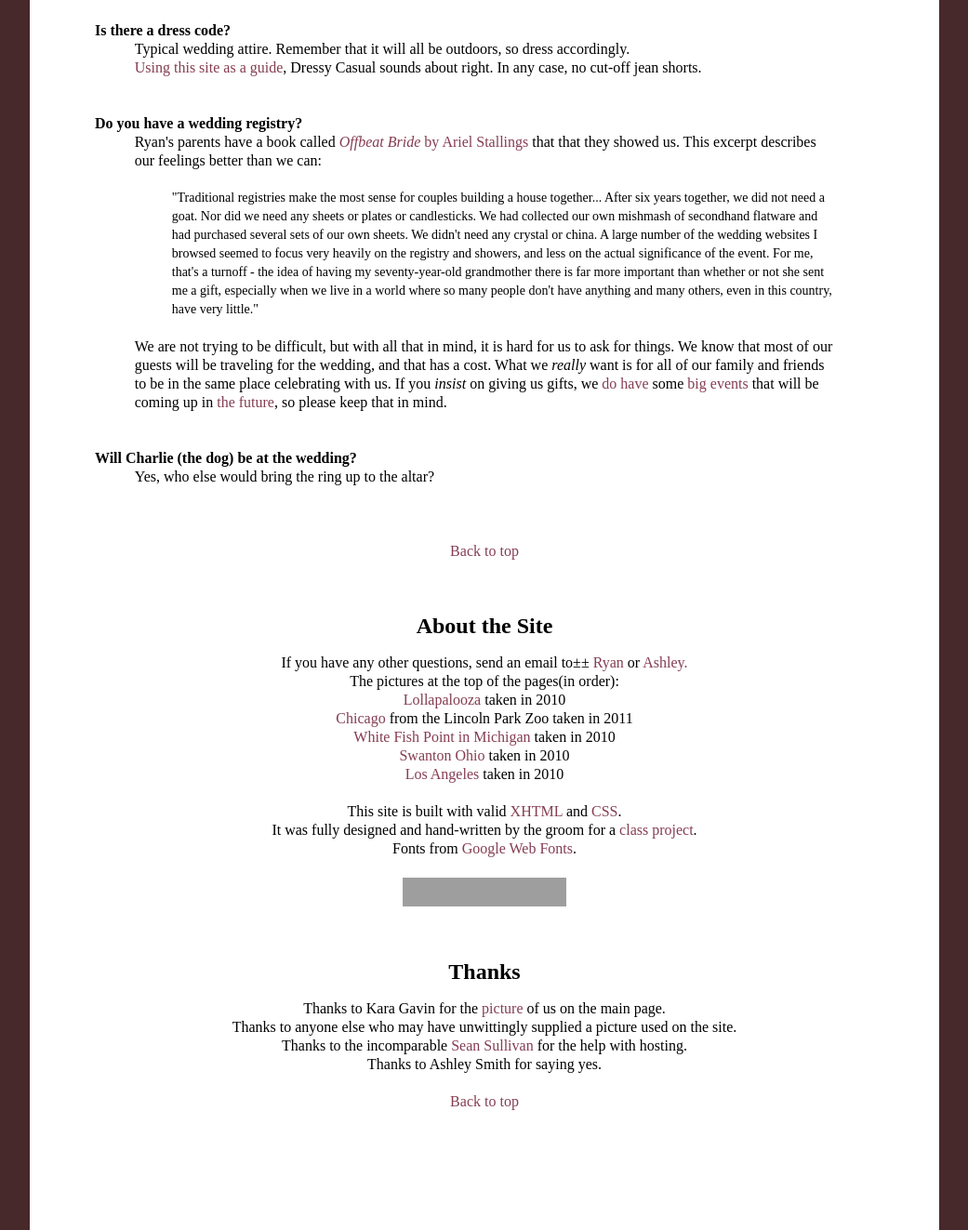
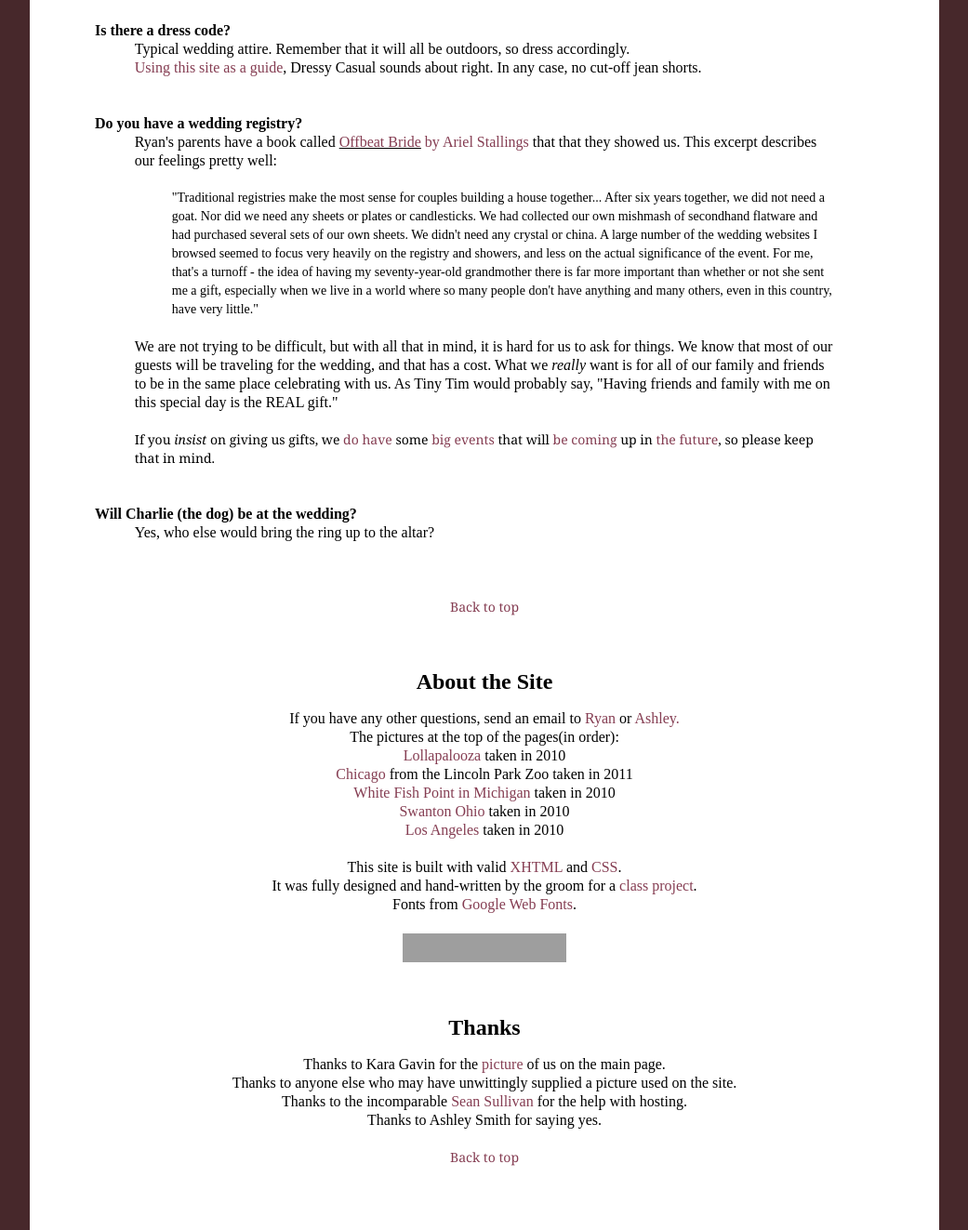
Before and after one commit to rperzynski/wedding, a plain HTML site: page extra.htm in a window 1280 px wide. Shown: the part 657-1980 px from the top of the page at 93% size, without its empty margins (119-1160 px from the left). Drawn offline with nearby package versions, Linux system fonts and the light colour scheme; grey boxes are pictures that could not be loaded; a web font is replaced by a local one.

Commit message:
added a bit of info, fixed typos

```diff
--- a/extra.htm
+++ b/extra.htm
@@ -60,9 +60,10 @@
 					</ul>
 				<h3>Do you have a wedding registry?</h3>
 					<ul class="answers">
-						<li>Ryan's parents have a book called <i><a href="http://www.amazon.com/Offbeat-Bride-Creative-Alternatives-Independent/dp/1580053157">Offbeat Bride</i> by Ariel Stallings</a> that that they showed us. This excerpt describes our feelings better than we can:</li>
+						<li>Ryan's parents have a book called <u><a href="http://www.amazon.com/Offbeat-Bride-Creative-Alternatives-Independent/dp/1580053157">Offbeat Bride</u> by Ariel Stallings</a> that that they showed us. This excerpt describes our feelings pretty well:</li>
 						<li><p class="indent">"Traditional registries make the most sense for couples building a house together... After six years together, we did not need a goat. Nor did we need any sheets or plates or candlesticks. We had collected our own mishmash of secondhand flatware and had purchased several sets of our own sheets. We didn't need any crystal or china. A large number of the wedding websites I browsed seemed to focus very heavily on the registry and showers, and less on the actual significance of the event. For me, that's a turnoff - the idea of having my seventy-year-old grandmother there is far more important than whether or not she sent me a gift, especially when we live in a world where so many people don't have anything and many others, even in this country, have very little." </p></li>
-						<li>We are not trying to be difficult, but with all that in mind, it is hard for us to ask for things. We know that most of our guests will be traveling for the wedding, and that has a cost. What we <i>really</i> want is for all of our family and friends to be in the same place celebrating with us. If you <i>insist</i> on giving us gifts, we <a target=”_blank” href="https://www.google.com/search?q=honeymoon+ideas">do have</a> some <a target=”_blank” href="https://www.google.com/search?q=First+time+home+buyer">big events</a> that will be coming up in <a target=”_blank” href="https://www.google.com/search?q=Nursery+decorating+ideas">the future</a>, so please keep that in mind.</li>
+						<li>We are not trying to be difficult, but with all that in mind, it is hard for us to ask for things. We know that most of our guests will be traveling for the wedding, and that has a cost. What we <i>really</i> want is for all of our family and friends to be in the same place celebrating with us. As Tiny Tim would probably say, "Having friends and family with me on this special day is the REAL gift."</li></p>
+						<li><small>If you <i>insist</i> on giving us gifts, we <a target=”_blank” href="https://www.google.com/search?q=honeymoon+ideas">do have</a> some <a target=”_blank” href="https://www.google.com/search?q=Buying+a+car">big events</a> that will  <a target=”_blank” href="https://www.google.com/search?q=First+time+home+buyer">be coming</a> up in <a target=”_blank” href="https://www.google.com/search?q=Nursery+decorating+ideas">the future</a>, so please keep that in mind.</small></li>
 
 					</ul>
 				<h3>Will Charlie (the dog) be at the wedding?</h3>
@@ -73,11 +74,11 @@
 
 
 			 </div>
-			<a href="extra.htm#navig">Back to top</a>
+			<a href="extra.htm#navig"><small>Back to top</small></a>
 			<div id="about">
 				<h2>About the Site</h2>
 					<ul class="aboutone">
-						<li>If you have any other questions, send an email to±± <a href="mailto:ryan.perz@gmail.com">Ryan</a> or <a href="mailto:ashleycorinnesmith@gmail.com">Ashley.</a></li>
+						<li>If you have any other questions, send an email to <a href="mailto:ryan.perz@gmail.com">Ryan</a> or <a href="mailto:ashleycorinnesmith@gmail.com">Ashley.</a></li>
 
 						<li> The pictures at the top of the pages(in order):</li>
 						<li><a href="img/top_lol.jpg">Lollapalooza</a> taken in 2010</li>
@@ -108,7 +109,7 @@
 					<li>Thanks to Ashley Smith for saying yes.</li>
 
         </ul>
-				<a href="extra.htm#navig">Back to top</a>
+				<a href="extra.htm#navig"><small>Back to top</small></a>
 		</div>
 
 		</div>
```
Also changed, not shown: events.htm (+3 -3 lines), who.htm (+1 -1 lines).
